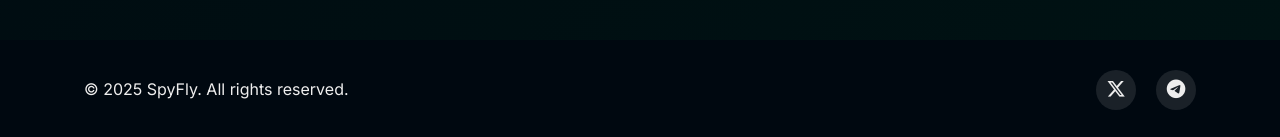
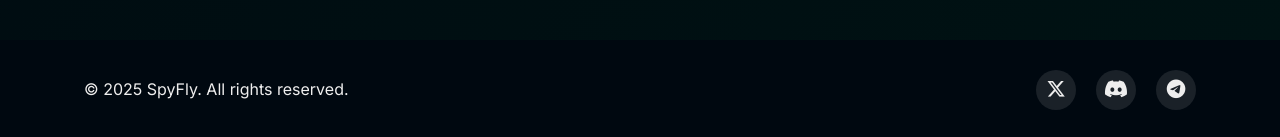
Before and after one commit to Godlysany/Spyfly-web, a website: page index.html in a window 1280 px wide. Shown: the part 8090-8227 px from the top of the page. Drawn offline with Linux system fonts and the light colour scheme; no server answers.

Commit message:
Update index.html

```diff
--- a/index.html
+++ b/index.html
@@ -402,6 +402,7 @@
                 </div>
                 <div class="social-links">
                     <a href="https://x.com/spyfly_app" class="social-link" target="_blank" rel="noopener noreferrer"><i class="fab fa-x-twitter"></i></a>
+                    <a href="https://discord.gg/CHd3fSkY" class="social-link" target="_blank" rel="noopener noreferrer"><i class="fab fa-discord"></i></a>
                     <a href="https://t.me/spyflymainchat" class="social-link" target="_blank" rel="noopener noreferrer"><i class="fab fa-telegram"></i></a>
                 </div>
             </div>
```
